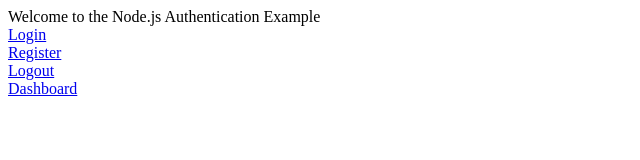
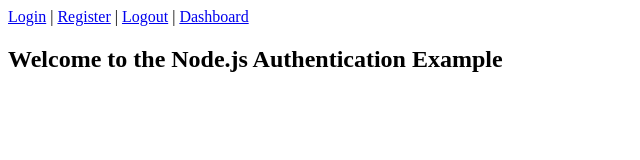
Before and after one commit to kaeawc/node-http-auth-example, a website: page views/landing.html in a window 1280 px wide. Shown: the whole page, without its empty margins (0-640 px from the left). Drawn offline with Linux system fonts and the light colour scheme.

Commit message:
better views

```diff
--- a/views/landing.html
+++ b/views/landing.html
@@ -4,12 +4,15 @@
     <title>Node.JS Authentication Example</title>
   </head>
   <body>
-    Welcome to the Node.js Authentication Example
 
-    <div><a href="/login">Login</a></div>
-    <div><a href="/register">Register</a></div>
-    <div><a href="/logout">Logout</a></div>
-    <div><a href="/dashboard">Dashboard</a></div>
+    <div>
+      <a href="/login">Login</a> |
+      <a href="/register">Register</a> |
+      <a href="/logout">Logout</a> |
+      <a href="/dashboard">Dashboard</a>
+    </div>
+
+    <h2>Welcome to the Node.js Authentication Example</h2>
 
   </body>
 </html>
```
Also changed, not shown: views/dashboard.html (+10 -1 lines), views/error/internal.html (+10 -1 lines), views/error/unauthorized.html (+10 -1 lines), views/login.html (+10 -0 lines), views/register.html (+10 -0 lines), 1 other file.
